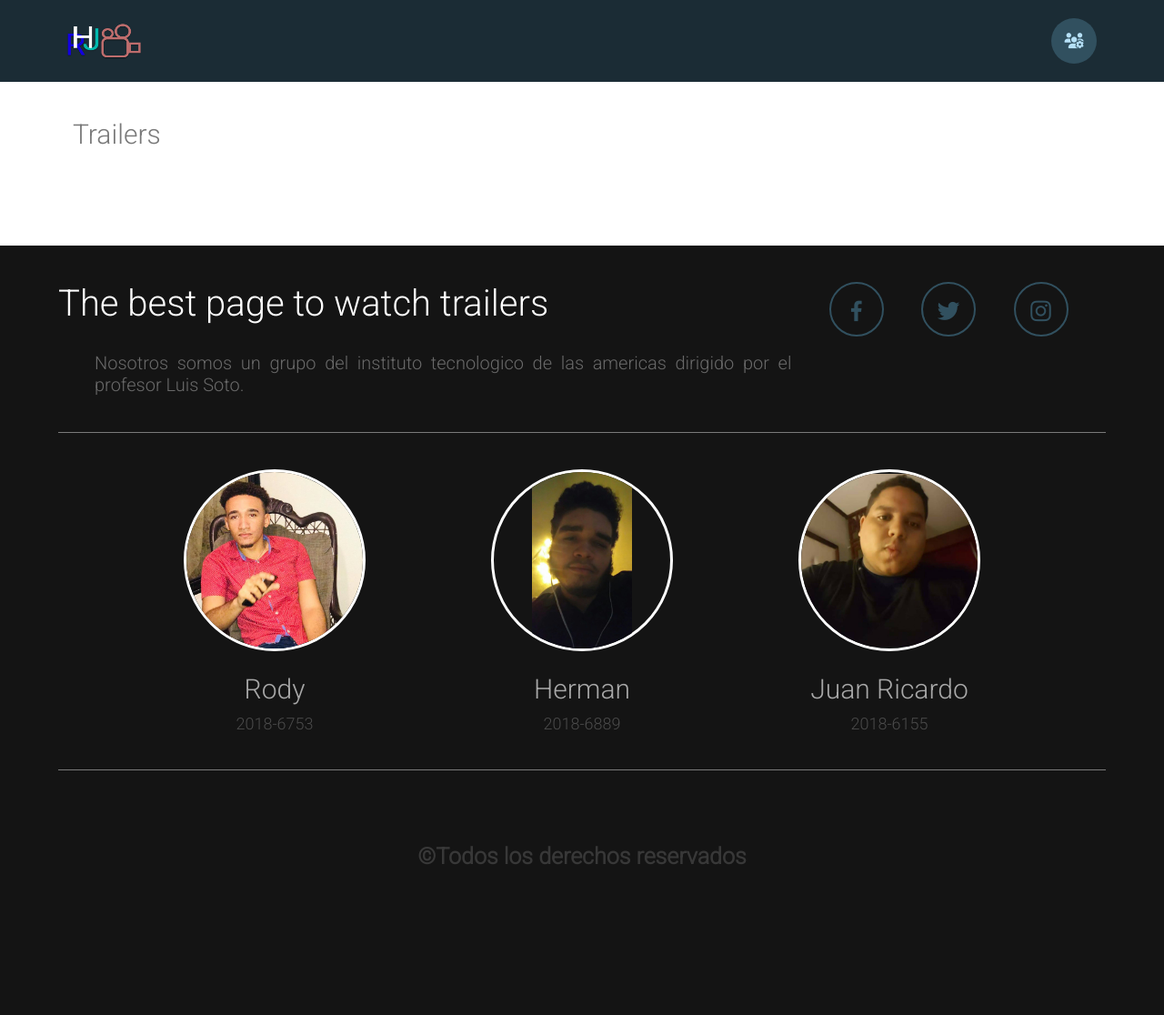
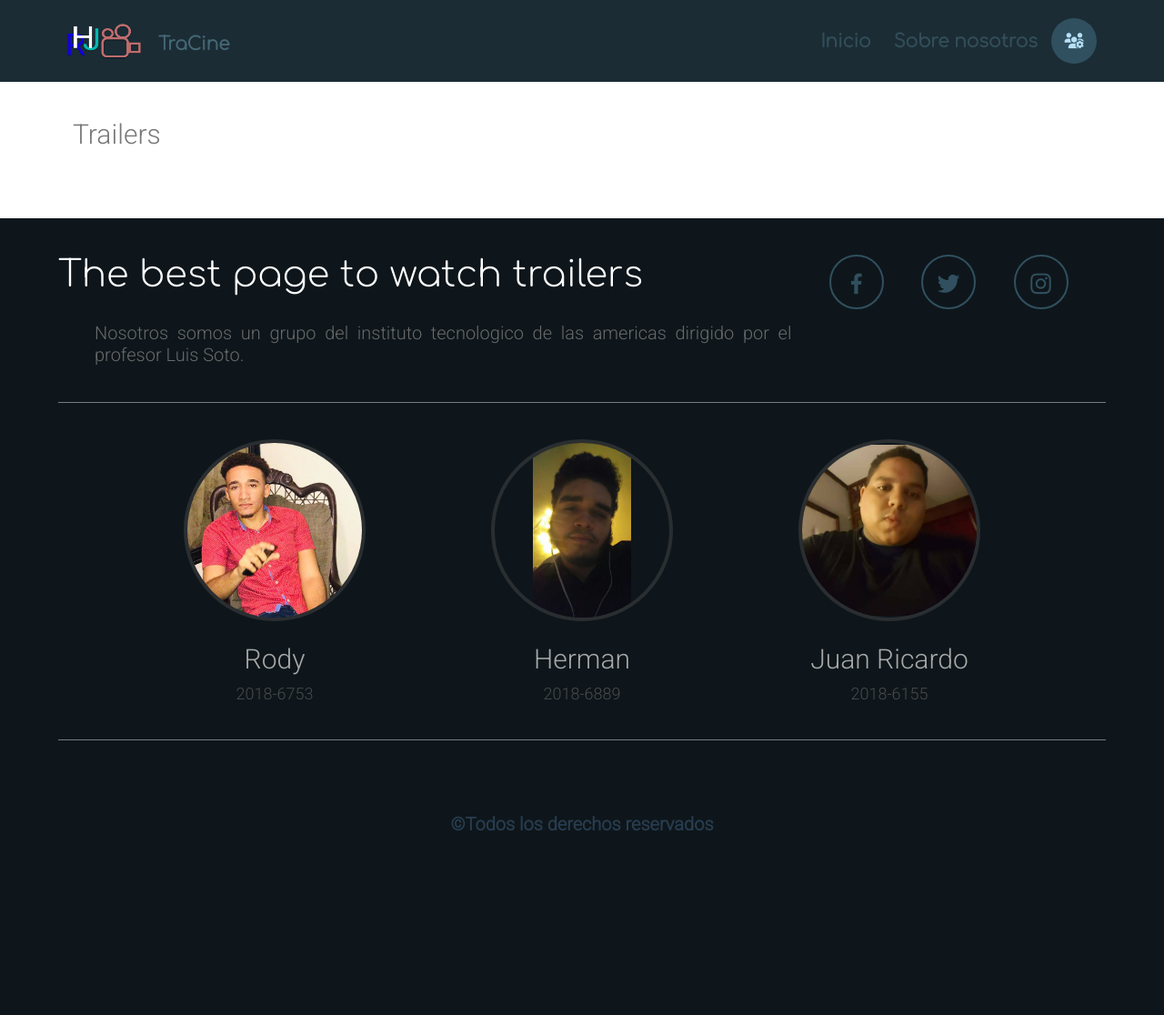
Before and after one commit to therodycc/Pagina-de-trailers-, a PHP site: page / in a window 1280 px wide. Shown: the whole page at 91% size. After the commit the page ends 913 px from the top, so only its background shows below. Run offline with PHP 8.4, Linux system fonts and the light colour scheme; data that the repository does not hold is empty; some libraries are stand-ins or nearby versions.

Commit message:
Otras modifcaciones al header y footer

```diff
--- a/Estilos/Estilos.css
+++ b/Estilos/Estilos.css
@@ -2,6 +2,9 @@
     padding: 0;
     margin: 0;
     box-sizing: border-box;
+}
+html{
+    scroll-behavior: smooth;
 }
 
 .Contenedor {
@@ -26,14 +29,14 @@ body {
 
     font-size: 30px;
     font-weight: 300;
-    padding: 40px;
+    margin-top: 40px;
+    margin-left: 40px;
     color: #797979;
 }
 
 
 header {
     width: 100%;
-
     background-color: #1b2c35;
     display: flex;
     justify-content: center;
@@ -63,14 +66,25 @@ header {
 }
 
 .ParteLogo h1 {
+    font-family: 'Comfortaa', cursive;
+    color: rgb(68, 103, 116);
+    font-size: 20px;
+    font-weight: bold;
+    margin-left: 10px;
+    margin-top: 7px;
+}
 
-    color: white;
-    font-size: 30px;
-    font-weight: 300;
+.ParteAdministrar .menu{
+    font-family: 'Comfortaa', cursive;
+    color: rgba(68, 103, 116, 0.568);
+    font-size: 20px;
+    font-weight: bold;
+    margin-left: 10px;
+    margin-right: 15px;
+    text-decoration: none;
 }
 
 .ParteAdministrar {
-
     display: flex;
     justify-content: space-between;
     align-items: center;
@@ -123,7 +137,7 @@ header {
 .ParteAdministrar .Admin:hover {
 
     color: #2ecc71;
-    background-color: #ffffff;
+    background-color: #223542;
     box-shadow: 0 0 6px 0 rgba(0, 0, 0, 0.609);
 
 }
@@ -143,7 +157,7 @@ header {
 
     width: 90%;
     margin: auto;
-    margin-top: 40px;
+    margin-top: 10px;
     cursor: pointer;
     display: flex;
     flex-wrap: wrap;
--- a/Estilos/Index-Footer.css
+++ b/Estilos/Index-Footer.css
@@ -1,7 +1,7 @@
 .pie {
     width: 100%;
     height: auto;
-    background-color: #141414;
+    background-color: #0e161b;
     display: flex;
     justify-content: center;
     align-items: flex-start;
@@ -40,6 +40,7 @@
 .Info h3 {
     font-size: 40px;
     font-weight: 300;
+    font-family: 'Comfortaa', cursive;
 }
 
 .Info h4 {
@@ -66,7 +67,7 @@
     width: 200px;
     height: 200px;
     border-radius: 50%;
-    border: 3px solid white;
+    border: 4px solid #4e4e4e70;
     /* background-size: cover; */
     object-fit: contain;
 }
@@ -110,10 +111,11 @@
 }
 
 .icons i:hover {
-    border: 2px solid white;
+    border: 2px solid #223542;
     transform: scale(1.03);
-    background-color: white;
     color: #2ecc71;
+    background-color: #223542;
+    box-shadow: 0 0 6px 0 rgba(0, 0, 0, 0.609);
     cursor: pointer;
 
 }
@@ -121,11 +123,11 @@
 .copyright {
     width: 100%;
 
-    color: #383838;
+    color: #42618083;
     padding: 80px;
     text-align: center;
 }
 
 .copyright h5 {
-    font-size: 25px;
+    font-size: 20px;
 }
--- a/Index.php
+++ b/Index.php
@@ -29,12 +29,14 @@
 <body>
 
     <header>
-        <div class="cabecera Contenedor">
+        <div id="inicio" class="cabecera Contenedor">
             <div class="ParteLogo">
                 <img class="ImgLogo" src="Images/Logomejorado.png" alt="">
-                <h1></h1>
+                <h1>TraCine</h1>
             </div>
             <div class="ParteAdministrar">
+                <a href="#inicio" class="menu" >Inicio</a>
+                <a href="#pie" class="menu">Sobre nosotros</a>
                 <a href="PHP/Login.php"><i class="Admin fas fa-users-cog"></i></a>
             </div>
         </div>
@@ -49,9 +51,13 @@
         <section class="Tarjetas">
             <?php
             $query = "select link_portada, Id from pelis";
+
             $result_tab = mysqli_query($conn, $query);
 
-            while ($row = mysqli_fetch_array($result_tab)){
+
+
+            while ( $row = mysqli_fetch_array($result_tab) ){
+
             ?>
 
                 <div class="tarjeta">
@@ -60,13 +66,16 @@
                 <img src="<?php echo $row['link_portada'] ?>"  alt="">
                 </a>
             </div>
-            <?php } ?> </tbody>
+            <?php   } ?> </tbody>
+
+
+
         </section>
 
     </div>
 
 
-    <footer class="pie">
+    <footer class="pie" id="pie">
         <div class="Contenido-Pie Contenedor">
             <div class="Info">
                 <h3>The best page to watch trailers</h3>
```
